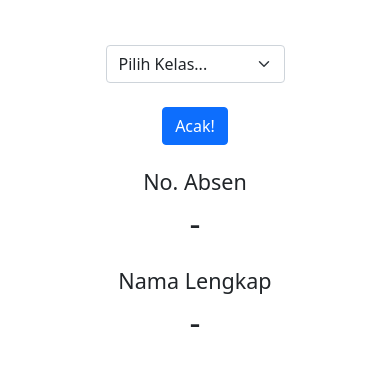
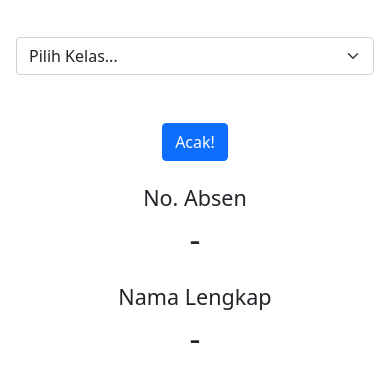
Before and after one commit to narahunter13/acak-absen, a plain HTML site: page index.html in a window 390 px wide. Shown: the part 127-508 px from the top of the page. Drawn offline with nearby package versions, Linux system fonts and the light colour scheme.

Commit message:
Responsive

```diff
--- a/index.html
+++ b/index.html
@@ -16,14 +16,21 @@
 <body class="p-1">
     <h1 class="display-1 text-center fw-bold">Random Absen</h1>
     <p class="lead text-center">
-        Made with &#9829;  by M. Rifky Naratama Susanto
-      </p>
+        Made with &#9829; by M. Rifky Naratama Susanto
+    </p>
+    <div class="container">
+        <div class="row justify-content-center">
+            <div class="col-12 col-sm-6 my-4">
+                <select onchange="resetAbsen()" id="kelas" class="form-select w-100"
+                    aria-label="Default select example">
+                    <option selected>Pilih Kelas...</option>
+                    <option value="1">1KS3</option>
+                    <option value="2">1KS4</option>
+                </select>
+            </div>
+        </div>
+    </div>
     <div class="container d-flex flex-column align-items-center my-4">
-        <select onchange="resetAbsen()" id="kelas" class="form-select my-4 w-50" aria-label="Default select example">
-            <option selected>Pilih Kelas...</option>
-            <option value="1">1KS3</option>
-            <option value="2">1KS4</option>
-        </select>
         <button type="button" onclick="acakAbsen()" class="btn btn-primary mx-auto">Acak!</button>
     </div>
     <div class="container">
```
